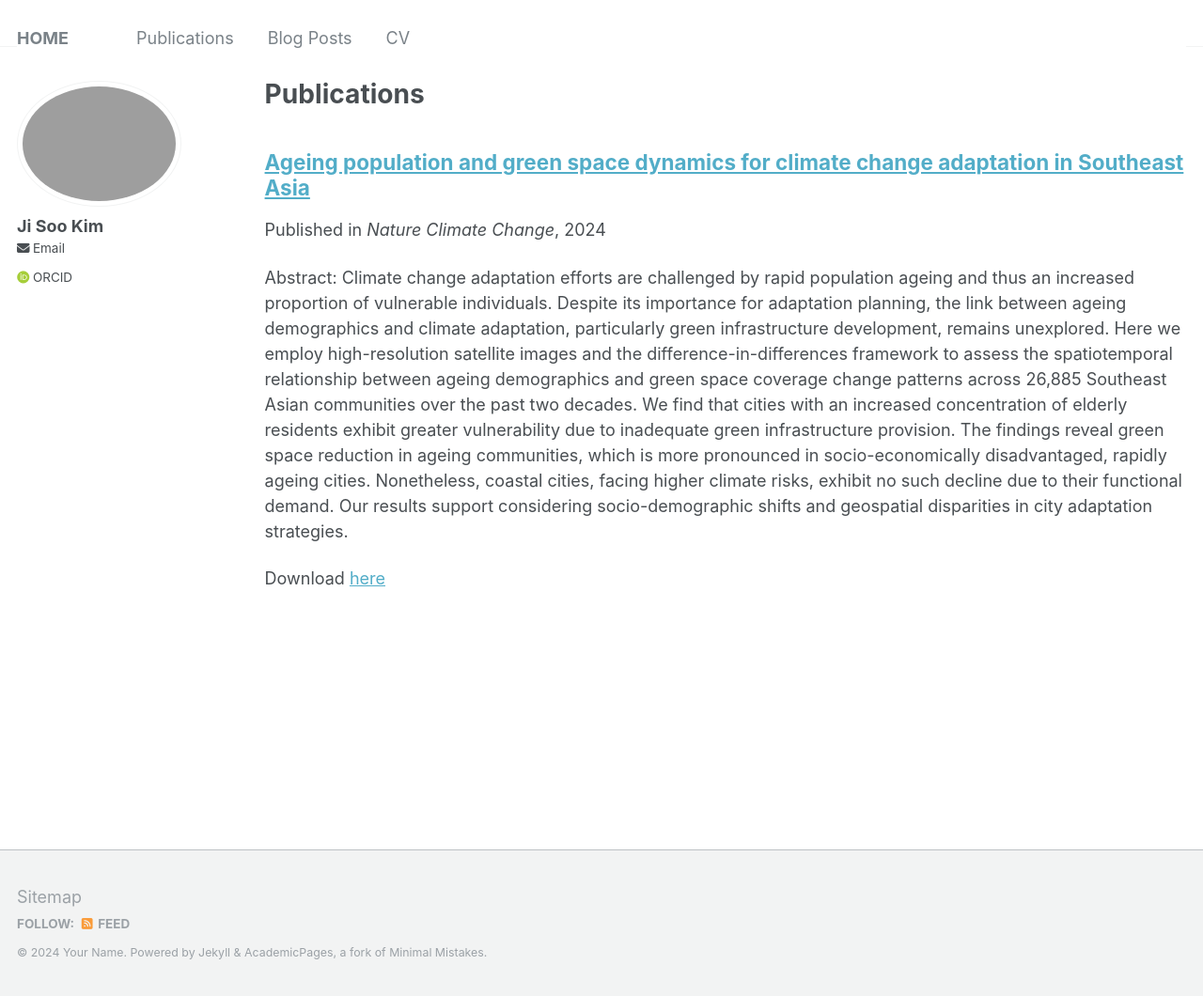
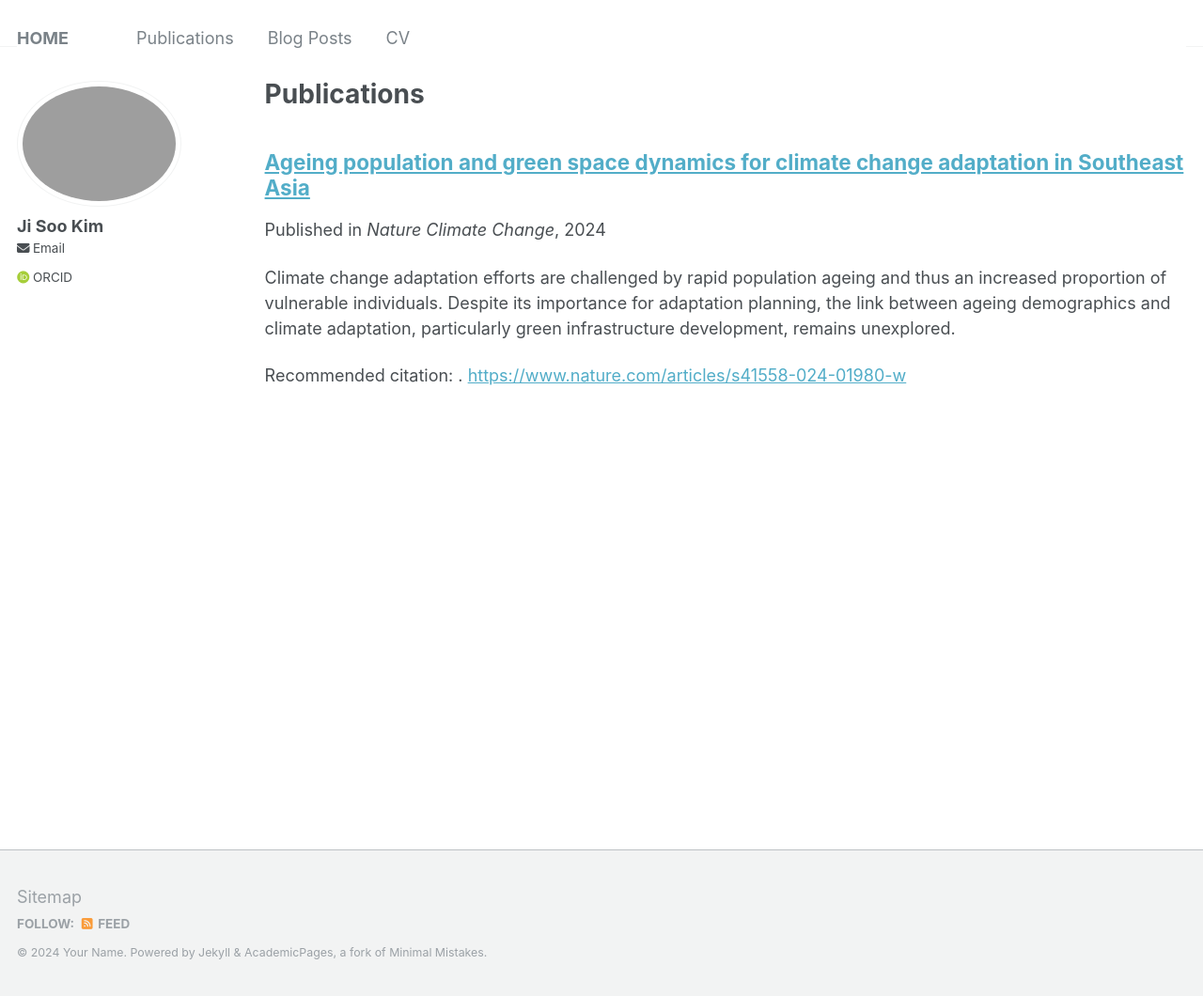
Before and after one commit to jk-jisookim/jk-jisookim.github.io, a Jekyll site: the page built from _pages/publications.md, in a window 1280 px wide and 1060 px high. Shown: the whole window at 94% size. Built offline with Jekyll 4.4.1, drawn with Linux system fonts in a browser that asks for light colours; some web fonts are replaced; part of the change alters nothing that is shown.

Commit message:
Update 2024-03-29-paper.md

```diff
--- a/_publications/2024-03-29-paper.md
+++ b/_publications/2024-03-29-paper.md
@@ -2,11 +2,12 @@
 title: "Ageing population and green space dynamics for climate change adaptation in Southeast Asia"
 collection: publications
 permalink: /publication/2024-03-29-paper
-excerpt: #'This paper is about the number 1. The number 2 is left for future work.'
+excerpt: 'Climate change adaptation efforts are challenged by rapid population ageing and thus an increased proportion of vulnerable individuals. Despite its importance for adaptation planning, the link between ageing demographics and climate adaptation, particularly green infrastructure development, remains unexplored.'
 date: 2024-03-29
 venue: 'Nature Climate Change'
 paperurl: 'https://www.nature.com/articles/s41558-024-01980-w'
-citation: #'Your Name, You. (2010). &quot;Paper Title Number 2.&quot; <i>Journal 1</i>. 1(2).'
+citation: '.'
 ---
 
-Abstract: Climate change adaptation efforts are challenged by rapid population ageing and thus an increased proportion of vulnerable individuals. Despite its importance for adaptation planning, the link between ageing demographics and climate adaptation, particularly green infrastructure development, remains unexplored. Here we employ high-resolution satellite images and the difference-in-differences framework to assess the spatiotemporal relationship between ageing demographics and green space coverage change patterns across 26,885 Southeast Asian communities over the past two decades. We find that cities with an increased concentration of elderly residents exhibit greater vulnerability due to inadequate green infrastructure provision. The findings reveal green space reduction in ageing communities, which is more pronounced in socio-economically disadvantaged, rapidly ageing cities. Nonetheless, coastal cities, facing higher climate risks, exhibit no such decline due to their functional demand. Our results support considering socio-demographic shifts and geospatial disparities in city adaptation strategies.
+Abstract:
+Climate change adaptation efforts are challenged by rapid population ageing and thus an increased proportion of vulnerable individuals. Despite its importance for adaptation planning, the link between ageing demographics and climate adaptation, particularly green infrastructure development, remains unexplored. Here we employ high-resolution satellite images and the difference-in-differences framework to assess the spatiotemporal relationship between ageing demographics and green space coverage change patterns across 26,885 Southeast Asian communities over the past two decades. We find that cities with an increased concentration of elderly residents exhibit greater vulnerability due to inadequate green infrastructure provision. The findings reveal green space reduction in ageing communities, which is more pronounced in socio-economically disadvantaged, rapidly ageing cities. Nonetheless, coastal cities, facing higher climate risks, exhibit no such decline due to their functional demand. Our results support considering socio-demographic shifts and geospatial disparities in city adaptation strategies.
```
